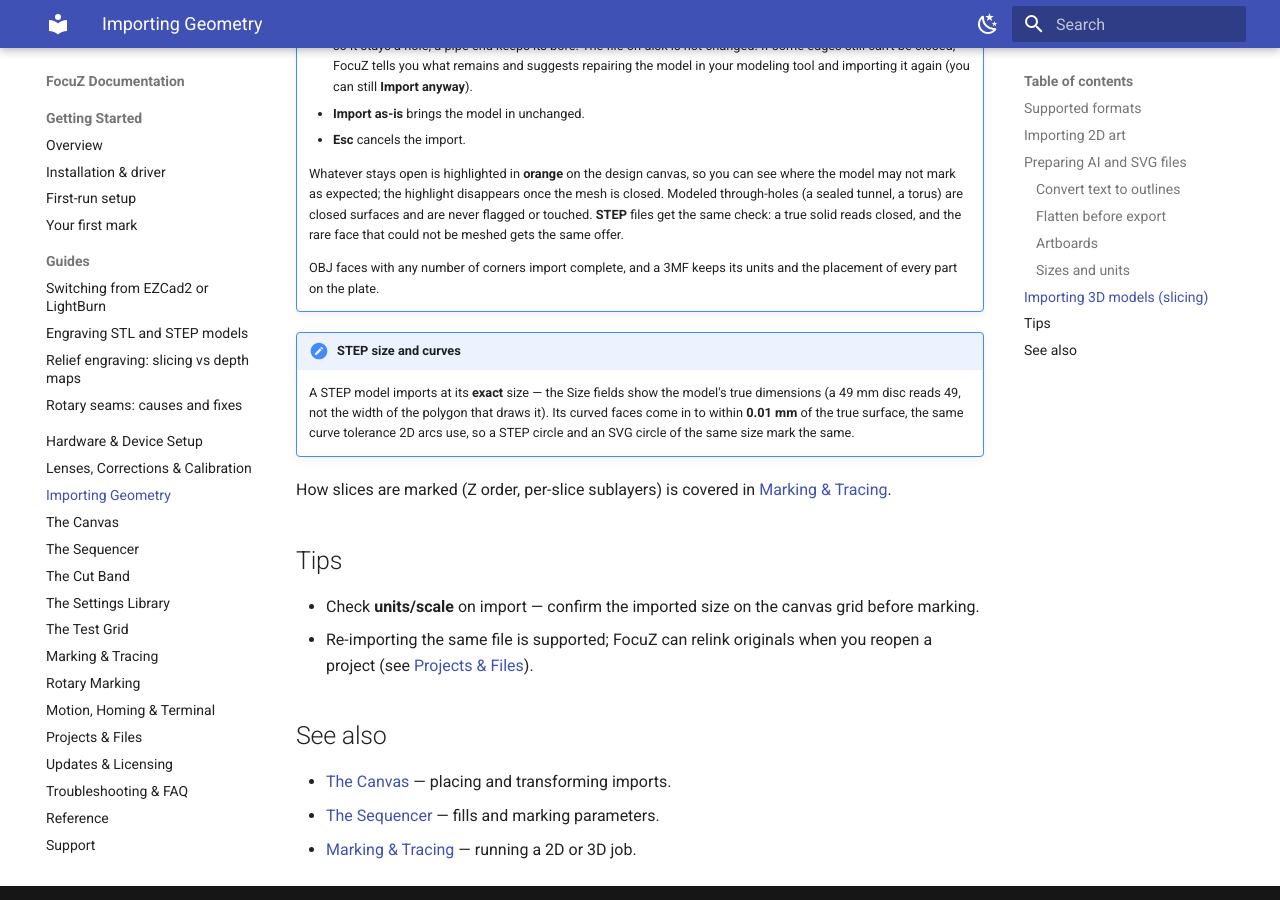
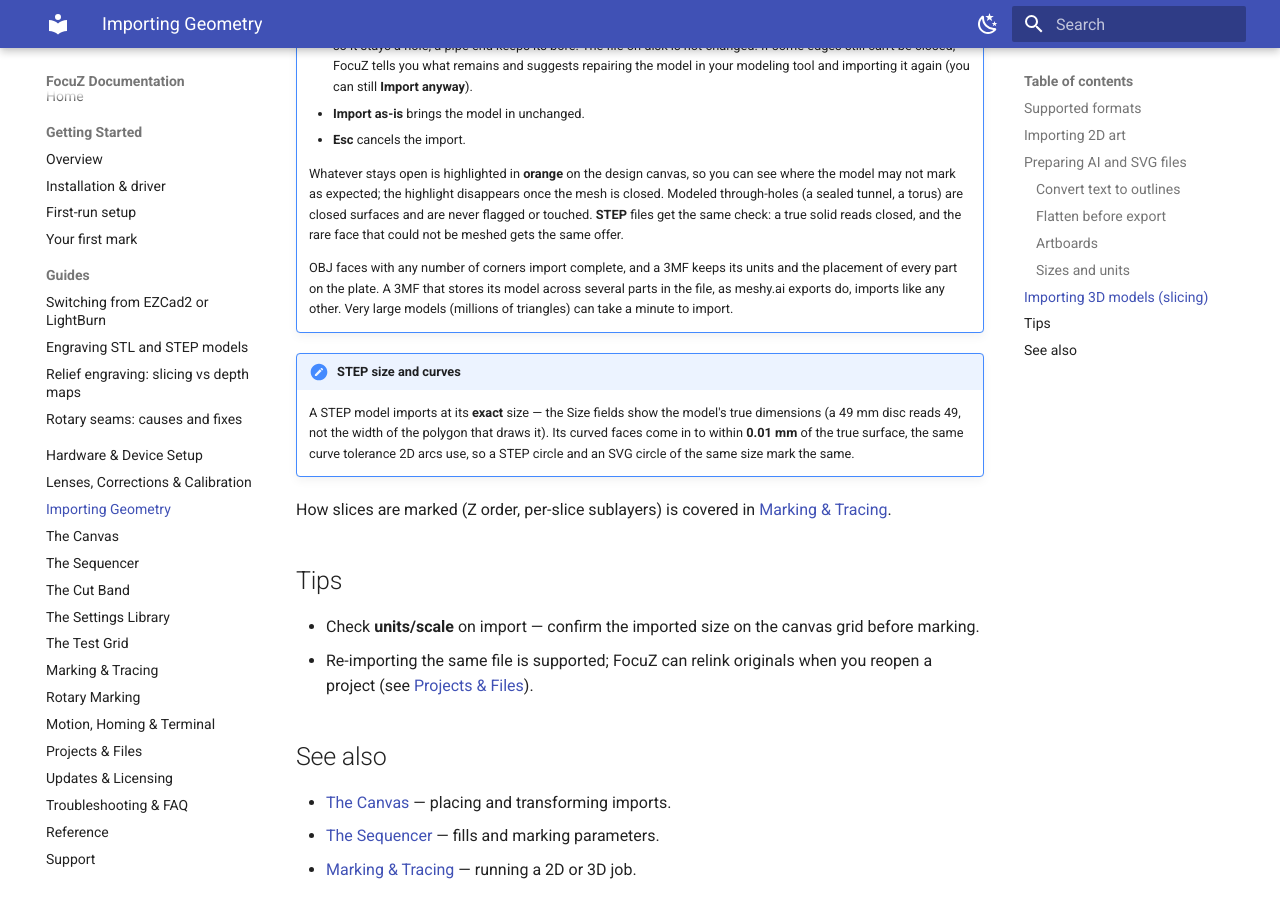
Before and after one commit to Lokahi-Shop/focuz-docs, an MkDocs documentation site: the page built from docs/importing.md, in a window 1280 px wide and 900 px high, scrolled down 3111 px. Built offline with MkDocs 1.6.1 and Material for MkDocs 9.7.7, drawn with Linux system fonts in a browser that asks for light colours.

Commit message:
Importing: 3MF files stored across several parts
Co-Authored-By: Claude Opus 5.5 <noreply@anthropic.com>

```diff
--- a/docs/importing.md
+++ b/docs/importing.md
@@ -120,7 +120,9 @@ model into layers for marking.
     same check: a true solid reads closed, and the rare face that could not be meshed gets the same offer.
 
     OBJ faces with any number of corners import complete, and a 3MF keeps its units and the placement of
-    every part on the plate.
+    every part on the plate. A 3MF that stores its model across several parts in the file, as meshy.ai
+    exports do, imports like any other. Very large models (millions of triangles) can take a minute to
+    import.
 
 !!! note "STEP size and curves"
     A STEP model imports at its **exact** size — the Size fields show the model's true dimensions (a 49 mm
```
